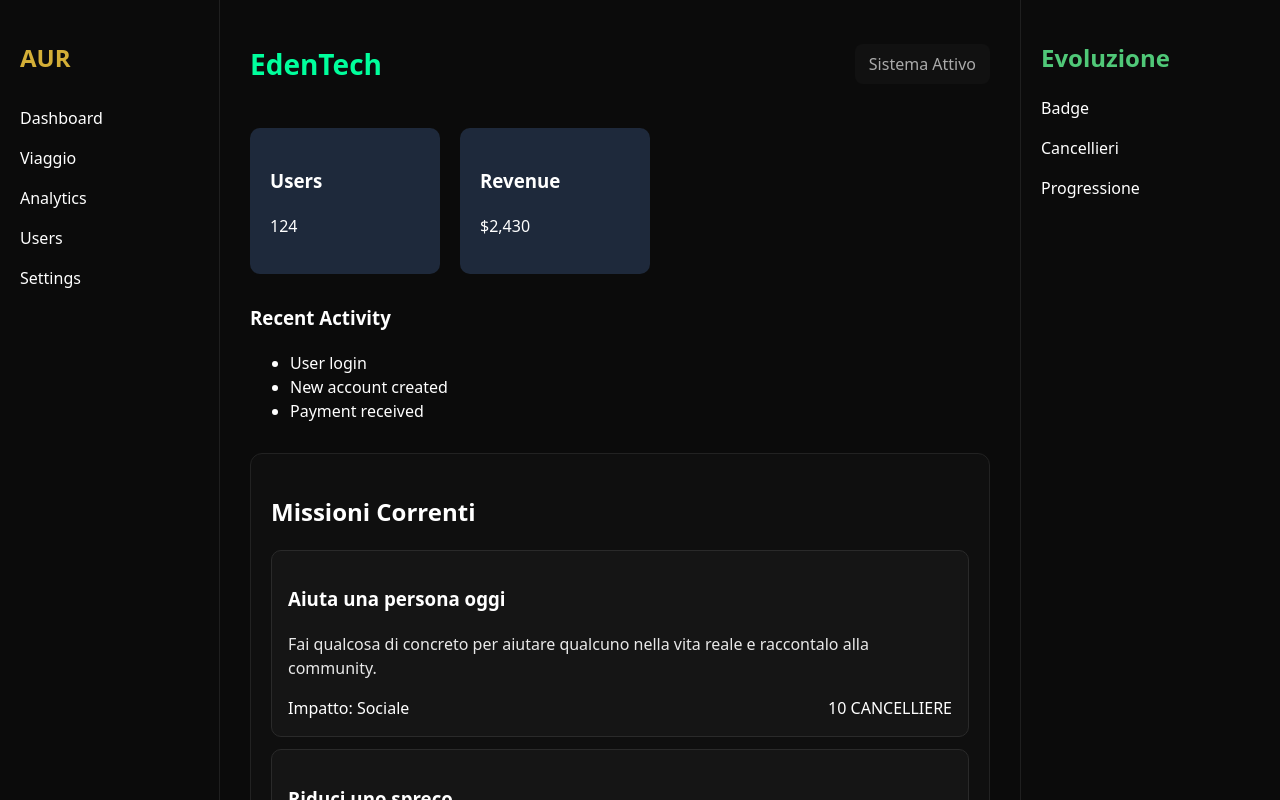
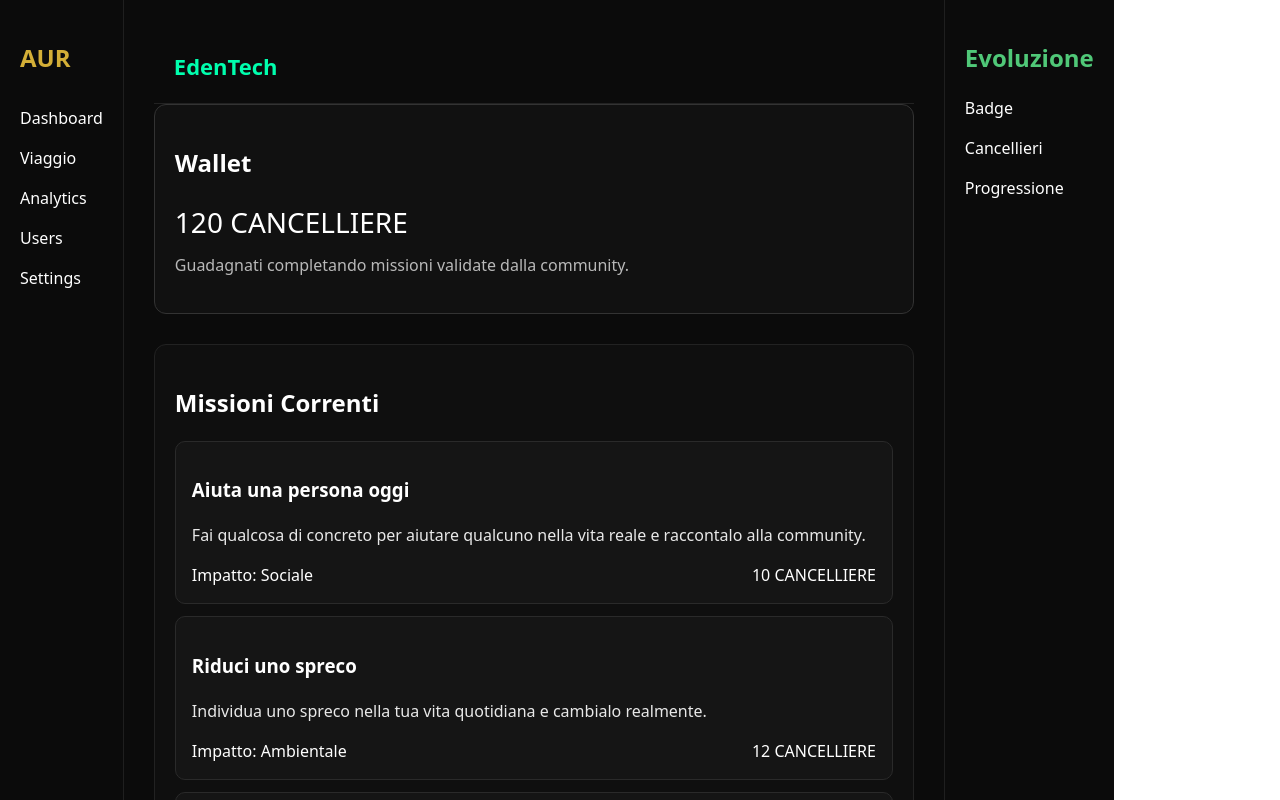
Before and after one commit to aurelgraal4/aur-edentech, a React (Vite) app: page /dashboard in a window 1280 px wide. Shown: the top 800 px of the page. Built offline with nearby package versions, Linux system fonts and the light colour scheme; no server answers; the database is empty; sample sign-in values are in the browser's storage.

Commit message:
checkpoint piattaforma EdenTech funzionante

```diff
--- a/src/components/dashboard/Topbar.tsx
+++ b/src/components/dashboard/Topbar.tsx
@@ -1,27 +1,19 @@
-export default function Topbar() {
+type Props = {
+        title: string
+        }
+
+        export default function Topbar({ title }: Props) {
           return (
               <div
                     style={{
-                          display: "flex",
-                                  justifyContent: "space-between",
-                                          alignItems: "center",
-                                                  marginBottom: 30
+                            padding: 20,
+                                    borderBottom: "1px solid #222",
+                                            fontSize: 22,
+                                                    fontWeight: 600,
+                                                            color: "#00ffae"
                                                                   }}
                                                                       >
-                                                                  <h1 style={{ color: "#00ff9c", fontSize: 28 }}>
-                                                                          EdenTech
-                                                                                </h1>
-
-                                                                                      <div
-                                                                                              style={{
-                                                                                                        background: "#111",
-                                                                                                                  padding: "8px 14px",
-                                                                                                                            borderRadius: 8,
-                                                                                                                                      color: "#aaa"
-                                                                                                                                              }}
-                                                                                                                                                    >
-                                                                                                                                                            Sistema Attivo
-                                                                                                                                                                  </div>
+                                                                            {title}
                                                                                 </div>
                                                                                   )
                                                                                   }
--- /dev/null
+++ b/src/components/economy/Wallet.tsx
@@ -0,0 +1,32 @@
+import { useEffect, useState } from "react"
+
+export default function Wallet() {
+  const [balance, setBalance] = useState(0)
+
+    useEffect(() => {
+        // simulazione saldo utente
+            setBalance(120)
+              }, [])
+
+                return (
+                    <div
+                          style={{
+                                  background: "#111",
+                                          padding: 20,
+                                                  borderRadius: 12,
+                                                          border: "1px solid #333",
+                                                                  marginBottom: 20
+                                                                        }}
+                                                                            >
+                                                                                  <h2>Wallet</h2>
+
+                                                                                        <div style={{ fontSize: 28, marginTop: 10 }}>
+                                                                                                {balance} CANCELLIERE
+                                                                                                      </div>
+
+                                                                                                            <p style={{ opacity: 0.7, marginTop: 10 }}>
+                                                                                                                    Guadagnati completando missioni validate dalla community.
+                                                                                                                          </p>
+                                                                                                                              </div>
+                                                                                                                                )
+                                                                                                                                }
--- a/src/pages/Dashboard.tsx
+++ b/src/pages/Dashboard.tsx
@@ -1,45 +1,46 @@
 import Sidebar from "../components/dashboard/Sidebar"
 import Topbar from "../components/dashboard/Topbar"
-import Stats from "../components/dashboard/Stats"
-import Activity from "../components/dashboard/Activity"
-
 import Missions from "../components/activity/activity/Missions"
 import Feed from "../components/forum/Feed"
+import Activity from "../components/dashboard/Activity"
 import RightPanel from "../components/layout/RightPanel"
+import Wallet from "../components/economy/Wallet"
 
 export default function Dashboard() {
   return (
       <div
             style={{
-                    display: "grid",
-                            gridTemplateColumns: "220px 1fr 260px",
+                    display: "flex",
+                            background: "#0b0b0b",
                                     minHeight: "100vh",
-                                            background: "#0b0b0b",
                                             color: "white"
                                                   }}
                                                       >
-
-                                                                          {/* SIDEBAR */}
+                                                            {/* Sidebar sinistra */}
                                                                   <Sidebar />
 
-                                                                                      {/* CENTRO */}
-                                                                                            <div style={{ padding: 30 }}>
+                                                                        {/* Contenuto centrale */}
+                                                                              <div
+                                                                                      style={{
+                                                                                                flex: 1,
+                                                                                                          padding: 30,
+                                                                                                                    maxWidth: 900,
+                                                                                                                              margin: "0 auto"
+                                                                                                                                      }}
+                                                                                                                                            >
+                                                                                                                                                    <Topbar title="EdenTech" />
 
-                                                                                                    <Topbar />
-
-                                                                                                            <Stats />
-
-                                                                                                                    <Activity />
+                                                                                                                                                            <Wallet />
 
                                                                                                                                                                     <Missions />
 
                                                                                                                                                                             <Feed />
 
+                                                                                                                                                                                    <Activity />
                                                                                                                                                                                           </div>
 
-                                                                                                                                                {/* DESTRA */}
+                                                                                                                                                                                                {/* Pannello destro */}
                                                                                                                                                                                                       <RightPanel />
-
                                                                                                                                                                                                           </div>
                                                                                                                                                                                                             )
                                                                                                                                                                                                             }
```
Lines whose indentation alone changed are shown as unchanged.
